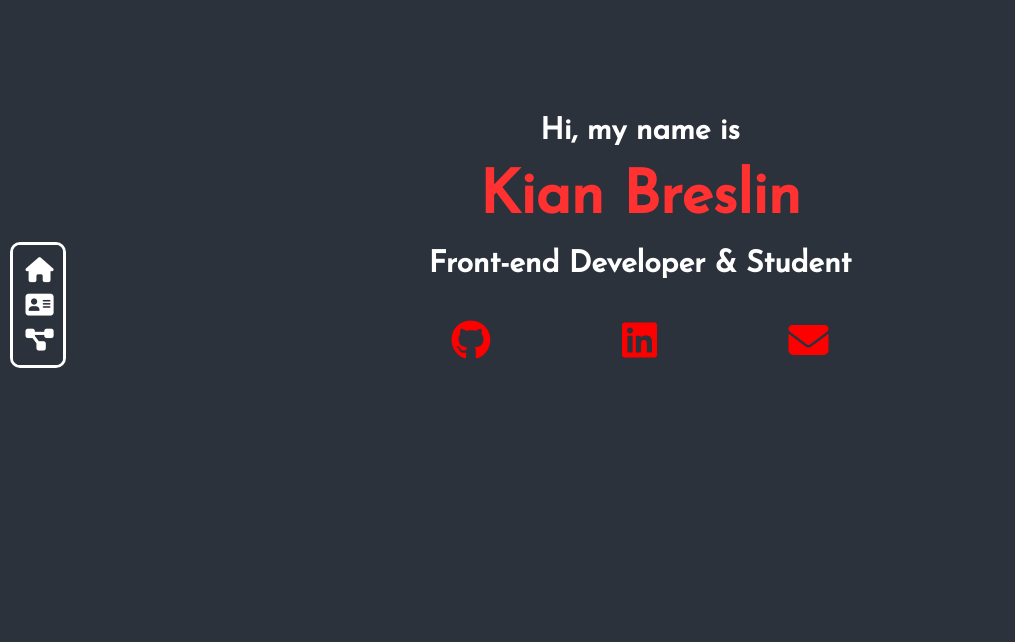
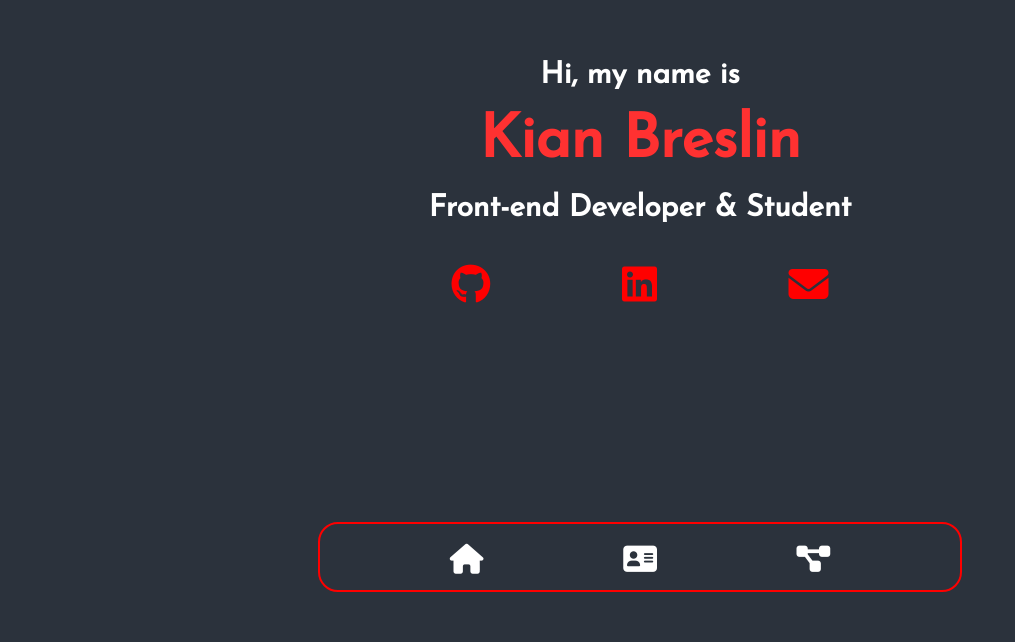
Before and after one commit to Kian-Breslin/portfolio, a plain HTML site: page index.html in a window 1280 px wide. Shown: the part 158-800 px from the top of the page, without its empty margins (0-1015 px from the left). Drawn offline with Linux system fonts and the light colour scheme.

Commit message:
NavBar Update - Sun 6 Nov 18:50
-Getting rid of floating left navBar and changing it to float in the middle bottom

```diff
--- a/index.html
+++ b/index.html
@@ -17,22 +17,13 @@
     <div class="navBar">
         <ul>
             <a href="#home">
-                <li>
-                    <i class="fa-solid fa-house"></i>
-                    <p>Home</p>
-                </li>
+                <i class="fa-solid fa-house"></i>
             </a>
             <a href="#about">
-                <li>
-                    <i class="fa-solid fa-address-card"></i>
-                    <p>About</p>
-                </li>
+                <i class="fa-solid fa-address-card"></i>
             </a>
             <a href="#projects">
-                <li>
-                    <i class="fa-solid fa-diagram-project"></i>
-                    <p>Projects</p>
-                </li>
+                <i class="fa-solid fa-diagram-project"></i>
             </a>
         </ul>
     </div>
--- a/styles.css
+++ b/styles.css
@@ -12,48 +12,24 @@
 
 .navBar {
     position: sticky;
-    top: 400px;
-    left: 10px;
-    color: black;
+    top: 85vh;
     display: flex;
-    justify-content: left;
-    border: 3px solid white;
-    border-radius: 10px;
-    height: 120px;
-    width: 50px;
-    font-size: 25px;
-    overflow: hidden;
-    transition: 0.5s;
+    justify-content: space-evenly;
+    height: 70px;
+    font-size: 30px;
     z-index: 10;
-}
-
-.navBar:hover {
-    width: 160px;
+    background-color: transparent;
 }
 
 .navBar ul {
+    width: 50%;
     display: flex;
-    flex-direction: column;
+    justify-content: space-evenly;
     gap: 10px;
     list-style: none;
-    padding: 12.5px;
-}
-
-.navBar li {
-    display: flex;
-    justify-content: space-around;
-    gap: 25px;
-}
-
-.navBar li:hover {
-    opacity: 70%;
-    color: white;
-    cursor: pointer;
-}
-
-.navBar p {
-    width: 80px;
-    text-align: left;
+    padding: 20px 0px 0px 0px;
+    border: 2px solid red;
+    border-radius: 20px;
 }
 
 .navBar a {
```
